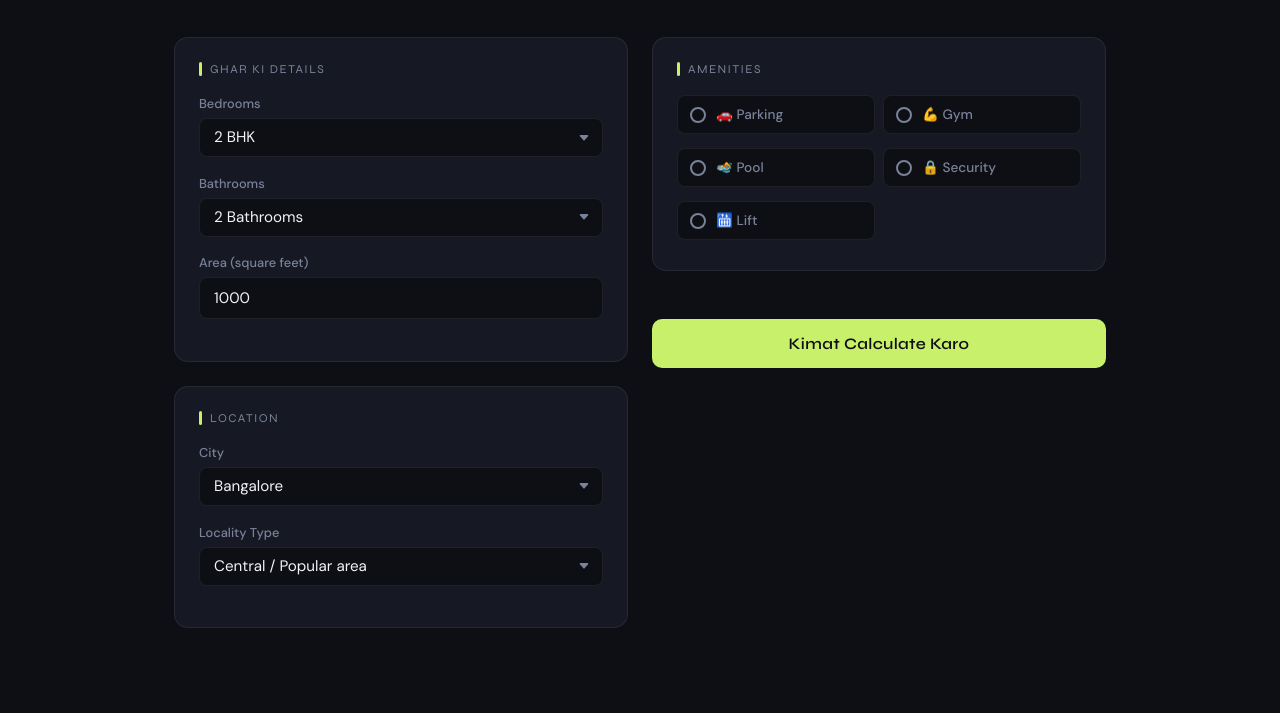
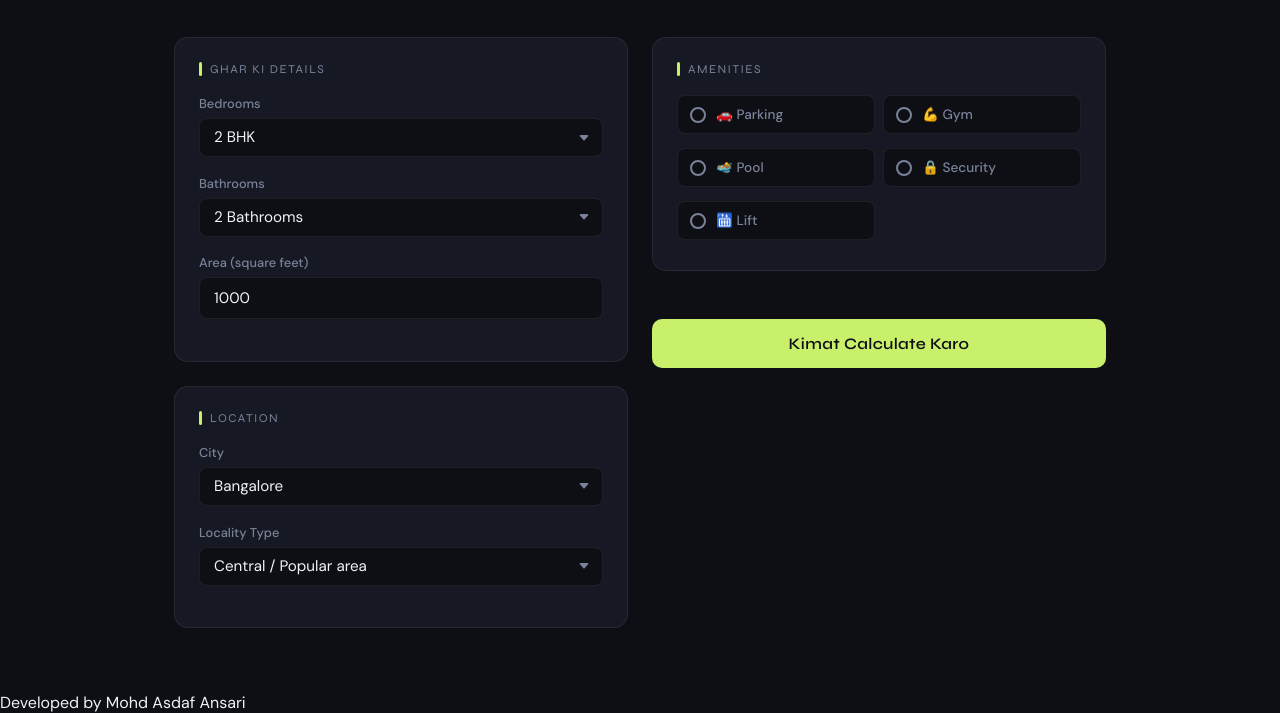
Before and after one commit to Asdu20/gharmol, a plain HTML site: page index.html in a window 1280 px wide. Shown: the part 307-1020 px from the top of the page. Before the commit the page ends 999 px from the top, so only its background shows below. Drawn offline with Linux system fonts and the light colour scheme.

Commit message:
Update index.html

```diff
--- a/index.html
+++ b/index.html
@@ -599,3 +599,6 @@ async function predict() {
 
 </body>
 </html>
+<footer>
+  Developed by Mohd Asdaf Ansari
+</footer>
```
